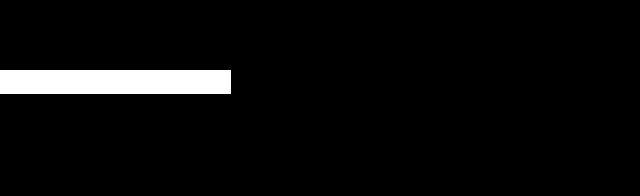
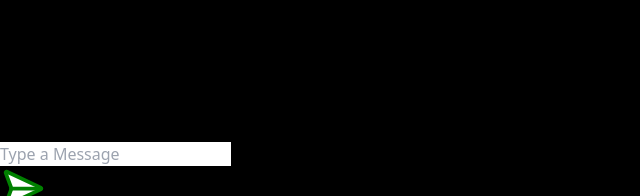
Before and after one commit to Abishek00ujj/TuneUnity, a React (Vite) app in the folder Client/tuneunity/: page /player in a window 1280 px wide. Both pictures are taken after a click on the element "CHAT". Shown: the part 604-800 px from the top of the page, without its empty margins (0-640 px from the left). Built offline with nearby package versions, Linux system fonts and the light colour scheme.

Commit message:
message added!

```diff
--- a/Client/tuneunity/src/components/Player.jsx
+++ b/Client/tuneunity/src/components/Player.jsx
@@ -1,11 +1,11 @@
 import React, { useState, useEffect } from "react";
 import axios from "axios";
-import { SkipBack, SkipForward, Play, Pause } from "lucide-react";
+import { SkipBack, SkipForward, Play, Pause,SendHorizontal } from "lucide-react";
 import toast, { Toaster } from "react-hot-toast";
 import loading_groic from "../assets/loading_groic.gif";
 import PlayerNavbar from "./PlayerNavbar";
 import Vidcomponent from "./Vidcomponent";
-
+import Text from './Text'
 const Player = () => {
   const [searchQuery, setSearchQuery] = useState("");
   const [videoID,setVideoID]=useState(null);
@@ -17,6 +17,8 @@ const Player = () => {
   const [dummyLoading, setDummyLoading] = useState(true);
   const [isPlaying, setIsPlaying] = useState(false);
 
+
+  const [message,setmessage]=useState([]);
 
 
   const [search, setsearch] = useState(true);
@@ -187,15 +189,20 @@ const Player = () => {
           </div>
           <div className="w-screen h-screen flex flex-col justify-center items-center bg-black">
             {
-              search && (
+              search ? (
                 <>
                   <div className="w-[90%] h-[70%] bg-[#121212] overflow-scroll overflow-y-auto">
-                    {videos &&
+                    {videos ?(
                       videos.map((item, index) => {
                         return (
                           <Vidcomponent data={item} />
                         );
-                      })}
+                      })):(
+                        <div className="w-[90%] h-[70%] bg-[#121212] overflow-scroll overflow-y-auto flex justify-center items-center">
+                        <p className="text-white font-semibold text-[10px]">Enter song name and press enter</p>
+                        </div>
+                      )
+                    }
                   </div>
                   <div className="w-full flex justify-center items-end">
                     <form
@@ -218,15 +225,20 @@ const Player = () => {
                     </form>
                   </div>
                 </>
+              ):(
+                null
               )
             }
             {
               chat && (
                 <>
-                  <div className="w-[90%] h-[90%] bg-[#121212] flex justify-center items-end">
-                       <div>
-                           <input className="pl-5 pr-5 pt-3 pb-3" type="text" name="" id="" />
-                           <button>send</button>
+                  <div className="w-[90%] h-[90%] bg-[#121212] flex flex-col">
+                       <div className="w-[100%] h-full flex flex-col overflow-scroll overflow-y-auto">
+                          <Text/>
+                       </div>
+                       <div className="w-full flex justify-center items-end space-x-5 p-4">
+                           <input className="pl-8 pr-8 pt-4 pb-4 rounded-xl bg-[#252323] text-white" type="text" name="" id="" placeholder="Type a Message"  />
+                            <SendHorizontal size={45} fill="white" color="green"/>
                        </div>
                   </div>
                 </>
--- /dev/null
+++ b/Client/tuneunity/src/components/Text.jsx
@@ -0,0 +1,26 @@
+import React from 'react'
+
+const Text = () => {
+    function getFormattedTime() {
+        const now = new Date();
+        let hours = now.getHours();
+        let minutes = now.getMinutes();
+        const ampm = hours >= 12 ? 'PM' : 'AM';
+        hours = hours % 12;
+        hours = hours ? hours : 12;
+        minutes = minutes < 10 ? '0' + minutes : minutes;
+
+        return `${hours}:${minutes} ${ampm}`;
+      }
+  return (
+    <div className='w-full h-auto flex text-white flex flex-col items-end'>
+        <div className='w-[60%] bg-[#252323] p-3 m-5 rounded-md'>
+        <p className=''>Lorem ipsum dolor, sit amet consectetur adipisicing elit. Dicta veritatis quis magnam eos commodi officiis accusantium quasi molestias quas fugit! Quae ipsum quo fugiat explicabo? Officiis nemo deserunt ex nesciunt!</p>
+        <p className='w-full flex justify-end'>{getFormattedTime()}</p>
+        </div>
+    </div>
+
+  )
+}
+
+export default Text
```
